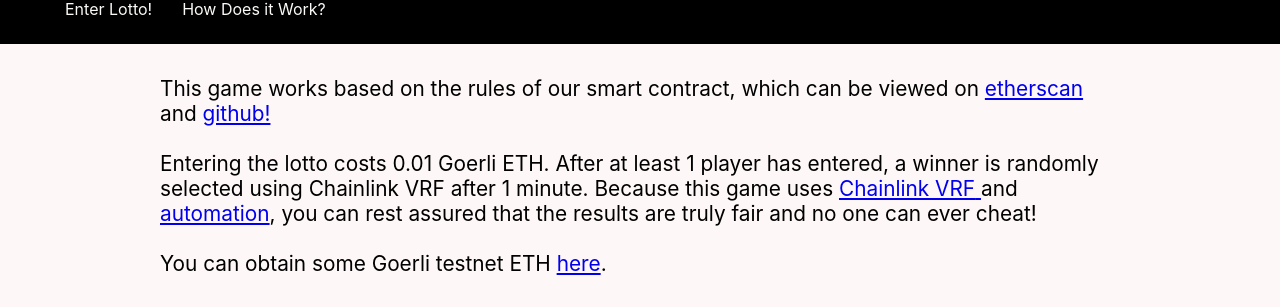
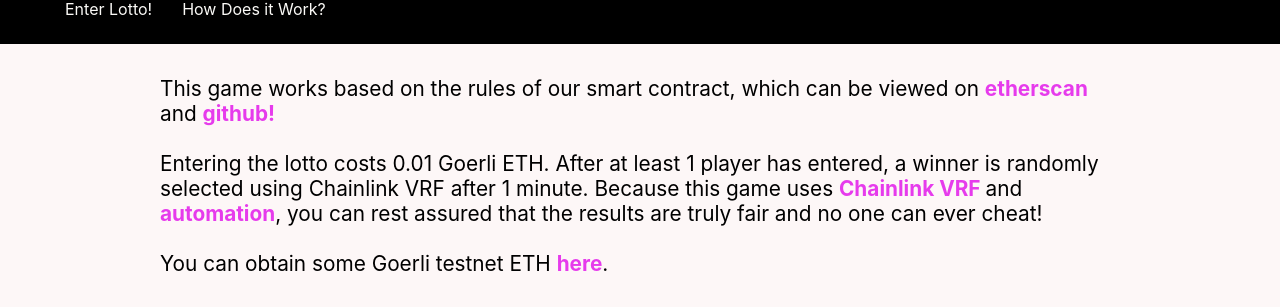
Before and after one commit to sdavidkong/lotto-time-next-js, a Next.js app: page /how in a window 1280 px wide. Shown: the part 221-528 px from the top of the page. Built offline with nearby package versions, Linux system fonts and the light colour scheme; what react-moralis would draw is missing.

Commit message:
styled button and links

```diff
--- a/package.json
+++ b/package.json
@@ -15,6 +15,7 @@
     "next": "12.3.1",
     "react": "^18.2.0",
     "react-dom": "^18.2.0",
+    "react-icons": "^4.6.0",
     "react-moralis": "^1.4.2",
     "web3uikit": "^1.0.4"
   },
--- a/pages/how.js
+++ b/pages/how.js
@@ -16,11 +16,19 @@
       <div className={styles.text}>
         This game works based on the rules of our smart contract, which can be
         viewed on{" "}
-        <a href="https://goerli.etherscan.io/address/0x9fDfbf3C5F12dE43Ef118b9769516e82c1FA5E2d#internaltx">
+        <a
+          className={styles.link}
+          href="https://goerli.etherscan.io/address/0x9fDfbf3C5F12dE43Ef118b9769516e82c1FA5E2d#internaltx"
+          target="_blank"
+        >
           etherscan
         </a>{" "}
         and{" "}
-        <a href="https://github.com/sdavidkong/SmartContractLottery/blob/master/contracts/Raffle.sol">
+        <a
+          className={styles.link}
+          target="_blank"
+          href="https://github.com/sdavidkong/SmartContractLottery/blob/master/contracts/Raffle.sol"
+        >
           github!
         </a>
         <br></br>
@@ -28,11 +36,19 @@
         Entering the lotto costs 0.01 Goerli ETH. After at least 1 player has
         entered, a winner is randomly selected using Chainlink VRF after 1
         minute. Because this game uses{" "}
-        <a href="https://docs.chain.link/docs/vrf/v2/introduction/">
+        <a
+          className={styles.link}
+          href="https://docs.chain.link/docs/vrf/v2/introduction/"
+          target="_blank"
+        >
           Chainlink VRF{" "}
         </a>
         and{" "}
-        <a href="https://docs.chain.link/docs/chainlink-automation/introduction/">
+        <a
+          className={styles.link}
+          href="https://docs.chain.link/docs/chainlink-automation/introduction/"
+          target="_blank"
+        >
           automation
         </a>
         , you can rest assured that the results are truly fair and no one can
@@ -40,7 +56,15 @@
         <br></br>
         <br></br>
         You can obtain some Goerli testnet ETH{" "}
-        <a href="https://goerlifaucet.com/"> here</a>.<br></br>
+        <a
+          className={styles.link}
+          href="https://goerlifaucet.com/"
+          target="_blank"
+        >
+          {" "}
+          here
+        </a>
+        .<br></br>
         <br></br>
       </div>
       <div className={styles.ethlogodiv}>
--- a/styles/How.module.css
+++ b/styles/How.module.css
@@ -18,6 +18,38 @@
   padding-bottom: 2rem;
 }
 
+.link {
+  text-decoration: none;
+  font-weight: bold;
+}
+
+.link:link {
+  color: #e63bec;
+  text-decoration: none;
+}
+
+.link:hover {
+  color: #7fefbd;
+  text-decoration: none;
+}
+
+.enterButton {
+  padding: 15px 32px;
+  font-weight: bold;
+  border: 5px solid #0dcdd4;
+  border-radius: 4rem;
+  font-size: 1.3rem;
+  background-color: #99ff66;
+  color: #ffb366;
+  transition: 0.6s ease;
+}
+
+.enterButton:hover {
+  color: #ff8000;
+  cursor: pointer;
+  border: 5px solid #008ae6;
+}
+
 @media screen and (max-width: 750px) {
   .text {
     padding-left: 5rem;
```
Also changed, not shown: components/LotteryEntrance.js (+4 -5 lines), 1 other file (tests, documents, lock files or other folders).
